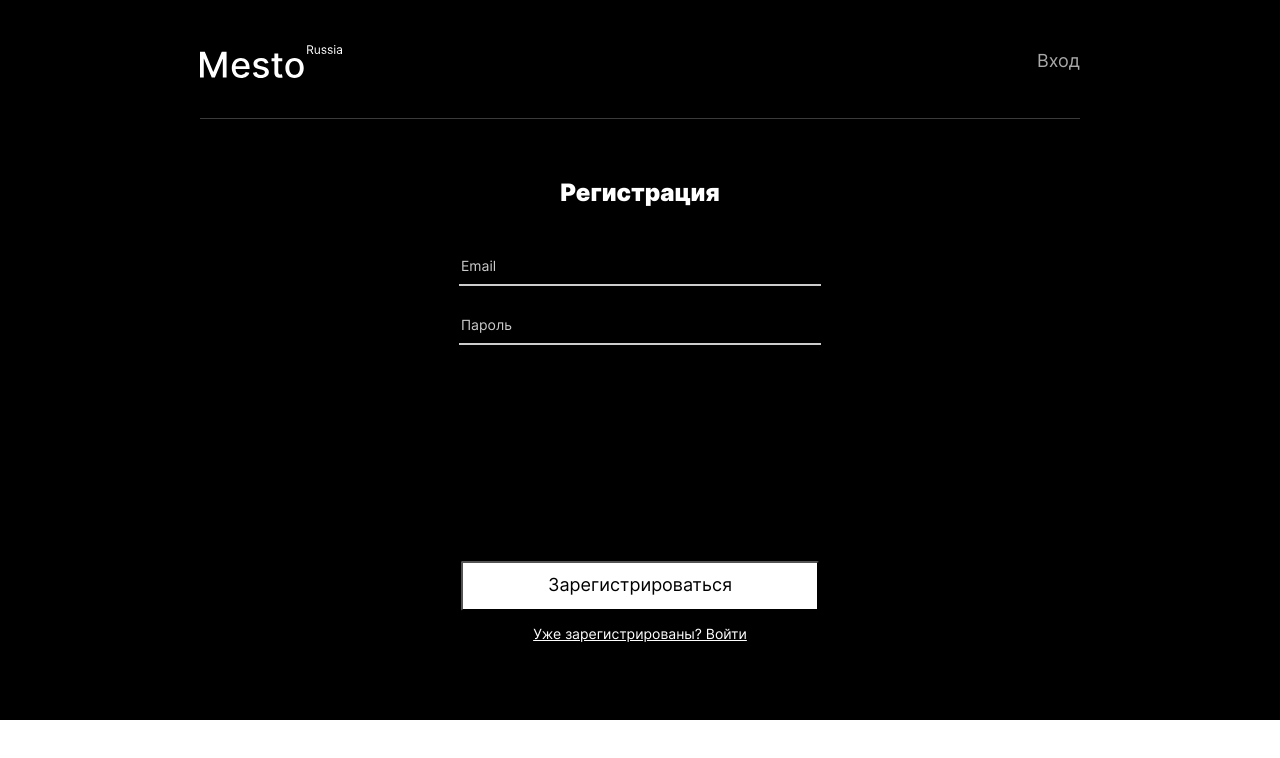
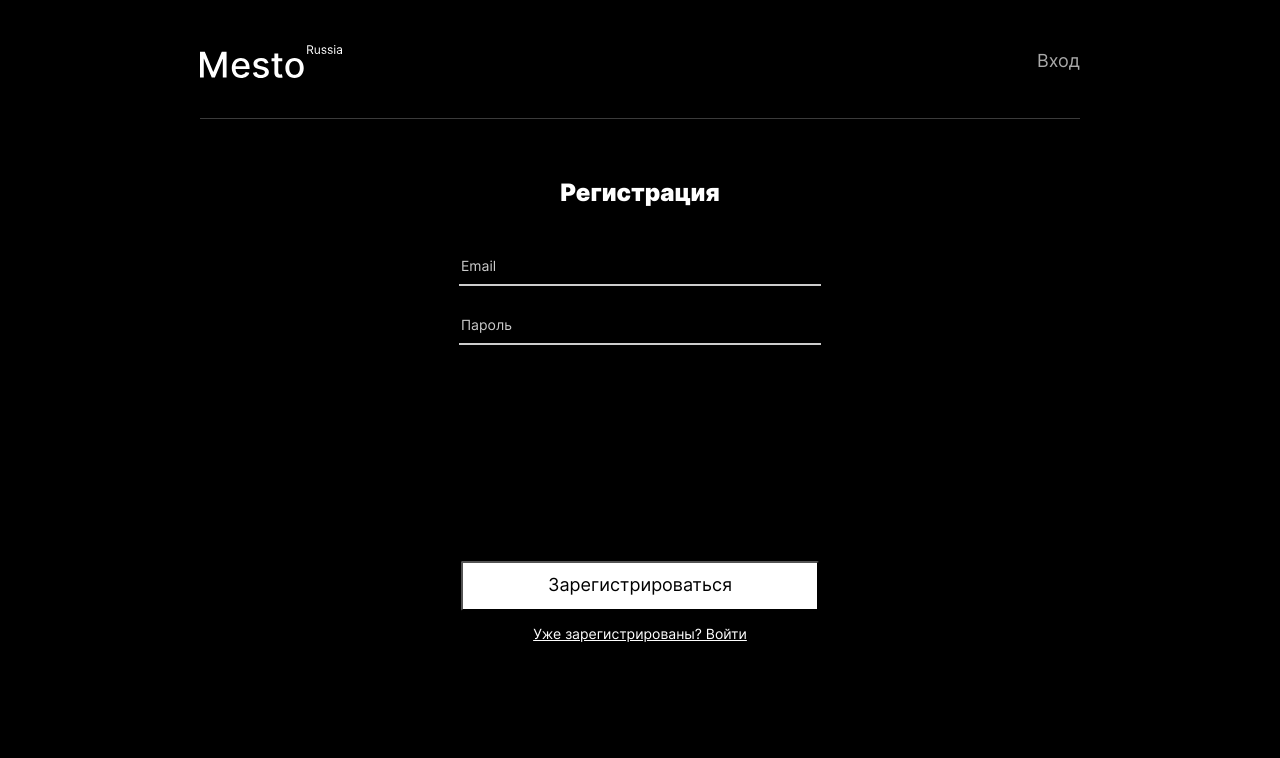
Before and after one commit to GrigoryGriko/react-mesto-auth, a React (Create React App) app: page /sign-up in a window 1280 px wide. Shown: the top 758 px of the page. Built offline with nearby package versions, Linux system fonts and the light colour scheme; no server answers.

Commit message:
feat: доработка аутентификации

```diff
--- a/src/blocks/page/page.css
+++ b/src/blocks/page/page.css
@@ -3,8 +3,7 @@
   flex-direction: column;
   align-items: center;
   width: 100%;
-  min-height: 720px;
-  height: 100%;
+  min-height: 100vh;
   margin: 0 auto;
   background-color: #000000;
   font-family: 'Inter', Arial, sans-serif;
```
